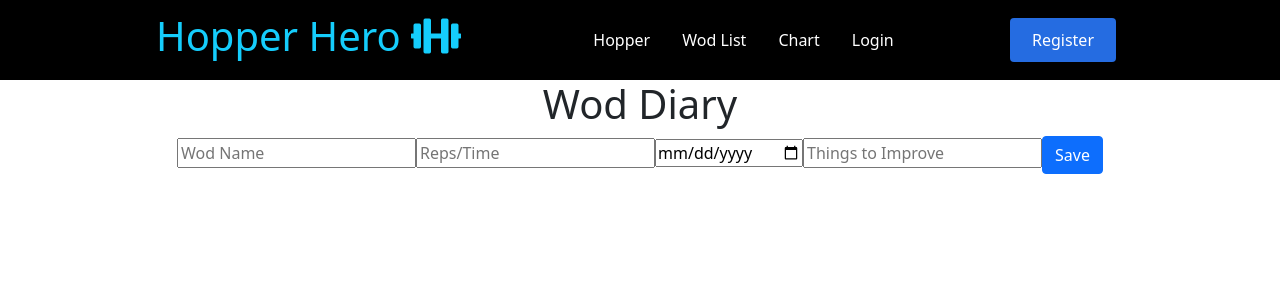
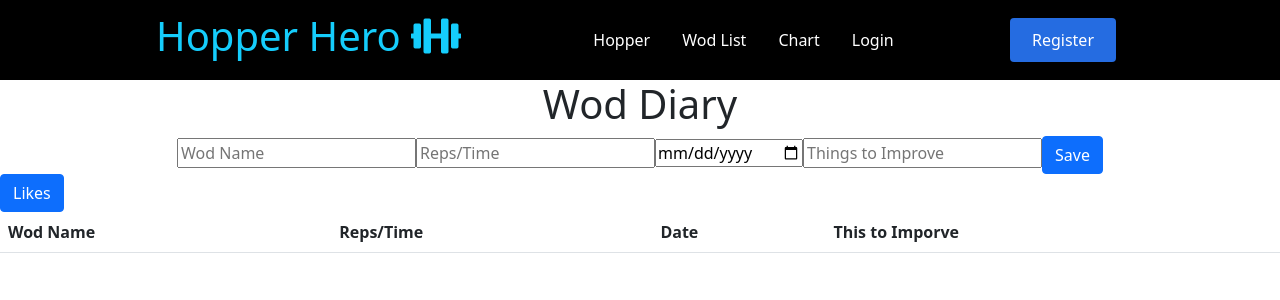
Before and after one commit to Paul-Longo/HopperHero_Frontend, a React (Create React App) app: page /WodDiary in a window 1280 px wide. Shown: the top 300 px of the page. Built offline with nearby package versions, Linux system fonts and the light colour scheme.

Commit message:
updated inputs to allow for users to put integers or a time

```diff
--- a/src/components/WodDiary/woddiary.jsx
+++ b/src/components/WodDiary/woddiary.jsx
@@ -1,5 +1,6 @@
 import React from "react";
-import { Button, Form } from "react-bootstrap";
+import { Button, Form, Table } from "react-bootstrap";
+
 
 
 const WodDiary = ({ onCreateWod }) => {
@@ -19,15 +20,33 @@ const WodDiary = ({ onCreateWod }) => {
   };
 
 
+
+
   return (
+      <div>
         <Form onSubmit={onSubmitHandler} className="createWod">
             <center><h1>Wod Diary</h1>
             <input type="text" placeholder="Wod Name" name="name" />
-      <input type="number" placeholder="Reps/Time" name="reps" />
+            <input type="number/time" placeholder="Reps/Time" name="reps" />
             <input type="date" name="date" />
             <input type="comment" placeholder="Things to Improve" name="comment" />
         <Button className="saveButton">Save</Button></center>
+        <Button className='likes' to='src/components/Favorites/likespage.jsx' >Likes</Button>
         </Form>
+        <Table>
+            <thead>
+                <tr>
+                    <th>Wod Name</th>
+                    <th>Reps/Time</th>
+                    <th>Date</th>
+                    <th>This to Imporve</th>
+                </tr>
+            </thead>
+            <tbody>
+
+            </tbody>
+        </Table>
+    </div>
   );
 };
 
```
Lines whose indentation alone changed are shown as unchanged.
